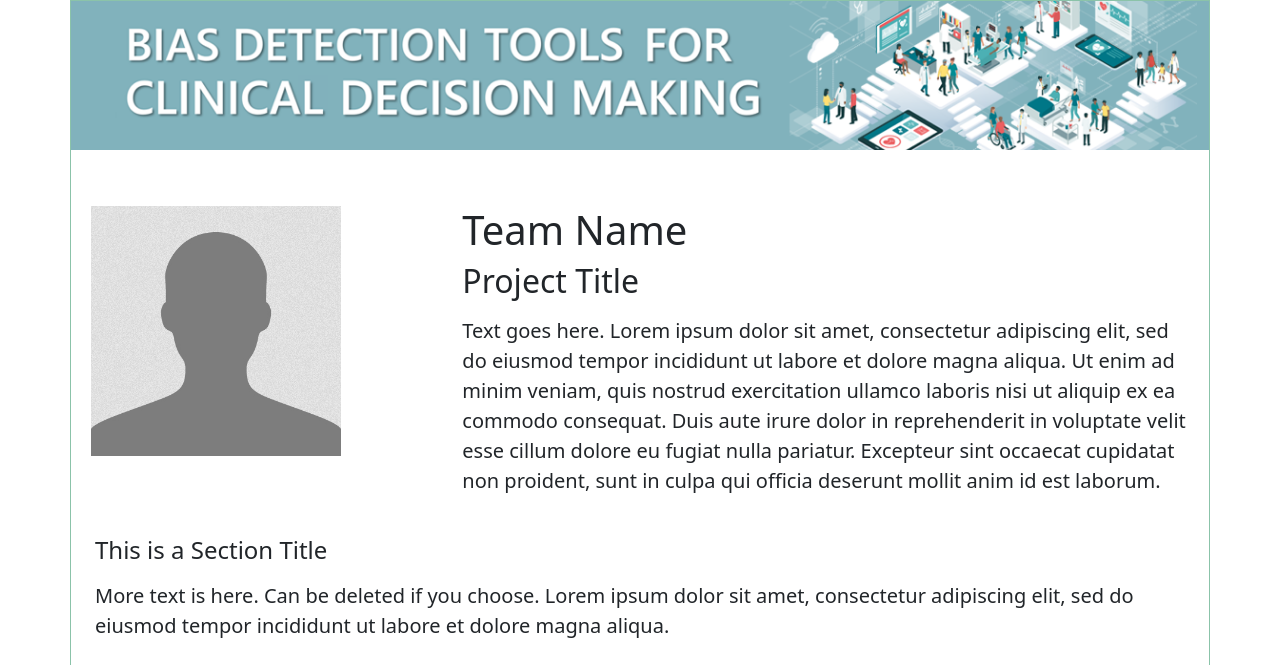
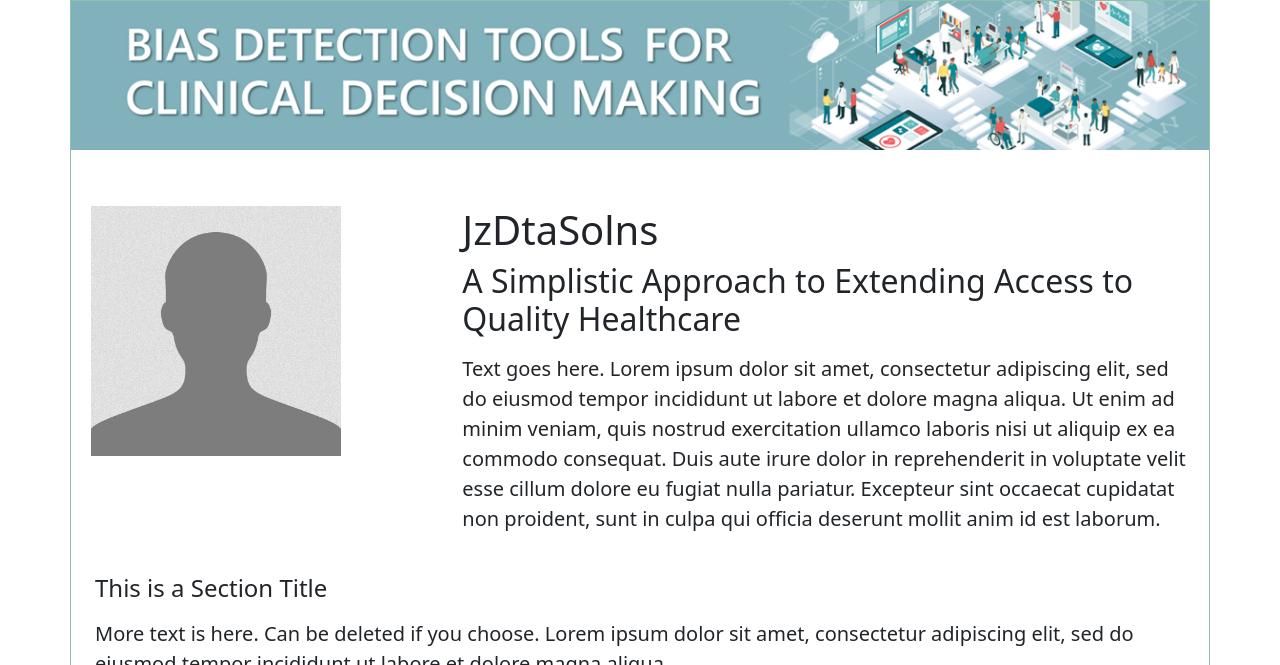
Before and after one commit to jas226/jas226.github.io, a Jekyll site: the page Submission HTML/index.html, which Jekyll copies as it is, in a window 1280 px wide. Shown: the top 665 px of the page. Built offline with Jekyll 4.4.1, drawn with Linux system fonts in a browser that asks for light colours; grey boxes are pictures that could not be loaded.

Commit message:
Update index.html

```diff
--- a/Submission HTML/index.html
+++ b/Submission HTML/index.html
@@ -29,8 +29,8 @@
             <div class="col-4 p-2">
               <img src="assets/img/img_placeholder_avatar.jpg" alt="" width="250"/></div>
     <div class="col-8 p-2">
-    <h1>Team Name</h1>
-                <h2 class="pb-2">Project Title</h2>
+    <h1>JzDtaSolns</h1>
+                <h2 class="pb-2">A Simplistic Approach to Extending Access to Quality Healthcare</h2>
 
                 <p class="lead mb-4">Text goes here. Lorem ipsum dolor sit amet, consectetur adipiscing elit, sed do eiusmod tempor incididunt ut labore et dolore magna aliqua. Ut enim ad minim veniam, quis nostrud exercitation ullamco laboris nisi ut aliquip ex ea commodo consequat. Duis aute irure dolor in reprehenderit in voluptate velit esse cillum dolore eu fugiat nulla pariatur. Excepteur sint occaecat cupidatat non proident, sunt in culpa qui officia deserunt mollit anim id est laborum.</p>
 
@@ -59,11 +59,11 @@
     <div class="col p-2 m-2 p-3 border border-success mr-3"  style="--bs-border-opacity: .5;">
         <h4 class="pb-2">Github Repository</h4>
         <p class="lead mb-4">More text is here. Lorem ipsum dolor sit amet, consectetur adipiscing elit, sed do eiusmod tempor incididunt ut labore et dolore magna aliqua.</p>
-    <a href="#">Github Repository Link</a> </div>
+    <a href="https://github.com/jas226/jas226.github.io">Github Repository Link</a> </div>
     <div class="col p-2 m-2 p-3 border border-success"  style="--bs-border-opacity: .5;">
         <h4 class="pb-2">Supporting Documentation</h4>
         <p class="lead mb-4">More text is here. Lorem ipsum dolor sit amet, consectetur adipiscing elit, sed do eiusmod tempor incididunt ut labore et dolore magna aliqua.</p>
-    <a href="#">Supporting Documentation PDF Link</a> </div>
+    <a href="https://github.com/jas226/jas226.github.io/blob/master/Submission%20HTML/assets/docs/jas226%20Supporting_Documentation_BiasDetection.pdf">Supporting Documentation PDF Link</a> </div>
   </div>
 
 </div>
```
